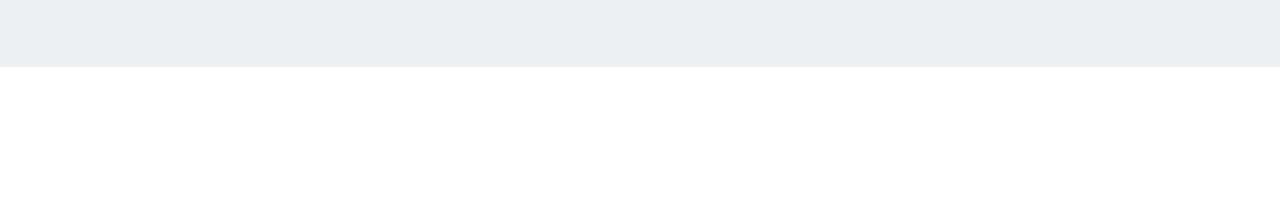
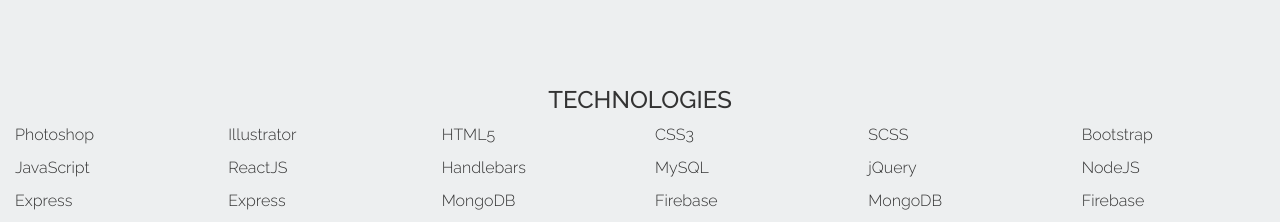
Before and after one commit to mainhoang/Mai-Hoang, a plain HTML site: page index.html in a window 1280 px wide. Shown: the part 2480-2702 px from the top of the page. Before the commit the page ends 2547 px from the top, so only its background shows below. Drawn offline with nearby package versions, Linux system fonts and the light colour scheme.

Commit message:
Build technology list

```diff
--- a/index.html
+++ b/index.html
@@ -154,6 +154,69 @@
                 </li>
             </ul>
         </div>
+        <div class="container-fluid tool-wrapper">
+            <div class="row tool-header">
+                <div class="col-lg-2 col-md-4 col-sm-4 col-xs-8 col-lg-offset-5 col-md-offset-4 col-sm-offset-4 col-xs-offset-2 header-text">
+                    <h3 class="text-center">TECHNOLOGIES</h3>
+                </div>
+            </div>
+            <div class="row tags">
+                <div class="col-lg-2 col-md-2 col-sm-2 col-xs-4 tech">
+                    <p>Photoshop</p>
+                </div>
+                <div class="col-lg-2 col-md-2 col-sm-2 col-xs-4 tech">
+                    <p>Illustrator</p>
+                </div>
+                <div class="col-lg-2 col-md-2 col-sm-2 col-xs-4 tech">
+                    <p>HTML5</p>
+                </div>
+                <div class="col-lg-2 col-md-2 col-sm-2 col-xs-4 tech">
+                    <p>CSS3</p>
+                </div>
+                <div class="col-lg-2 col-md-2 col-sm-2 col-xs-4 tech">
+                    <p>SCSS</p>
+                </div>
+                <div class="col-lg-2 col-md-2 col-sm-2 col-xs-4 tech">
+                    <p>Bootstrap</p>
+                </div>
+                <div class="col-lg-2 col-md-2 col-sm-2 col-xs-4 tech">
+                    <p>JavaScript</p>
+                </div>
+                <div class="col-lg-2 col-md-2 col-sm-2 col-xs-4 tech">
+                    <p>ReactJS</p>
+                </div>
+                <div class="col-lg-2 col-md-2 col-sm-2 col-xs-4 tech">
+                    <p>Handlebars</p>
+                </div>
+                <div class="col-lg-2 col-md-2 col-sm-2 col-xs-4 tech">
+                    <p>MySQL</p>
+                </div>
+                <div class="col-lg-2 col-md-2 col-sm-2 col-xs-4 tech">
+                    <p>jQuery</p>
+                </div>
+                <div class="col-lg-2 col-md-2 col-sm-2 col-xs-4 tech">
+                    <p>NodeJS</p>
+                </div>
+                <div class="col-lg-2 col-md-2 col-sm-2 col-xs-4 tech">
+                    <p>Express</p>
+                </div>
+                <div class="col-lg-2 col-md-2 col-sm-2 col-xs-4 tech">
+                    <p>Express</p>
+                </div>
+                <div class="col-lg-2 col-md-2 col-sm-2 col-xs-4 tech">
+                    <p>MongoDB</p>
+                </div>
+                <div class="col-lg-2 col-md-2 col-sm-2 col-xs-4 tech">
+                    <p>Firebase</p>
+                </div>
+                <div class="col-lg-2 col-md-2 col-sm-2 col-xs-4 tech">
+                    <p>MongoDB</p>
+                </div>
+                <div class="col-lg-2 col-md-2 col-sm-2 col-xs-4 tech">
+                    <p>Firebase</p>
+                </div>
+            </div>
+        </div>
     </section>
 
 
```
